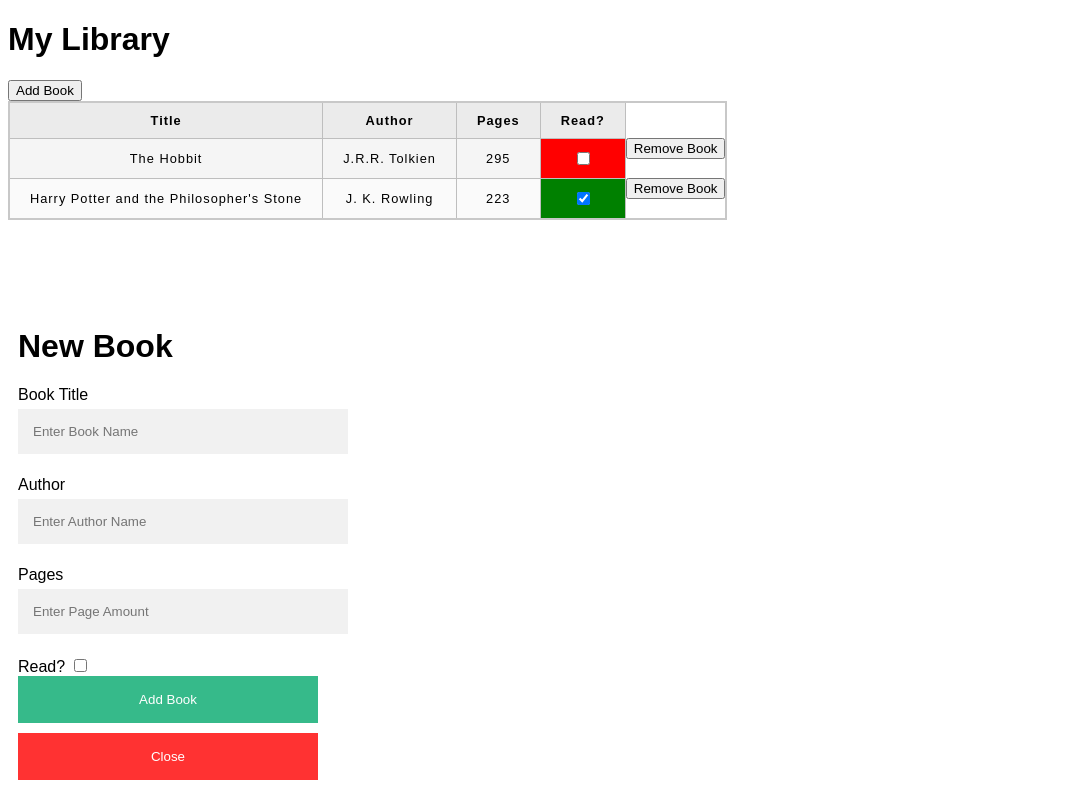
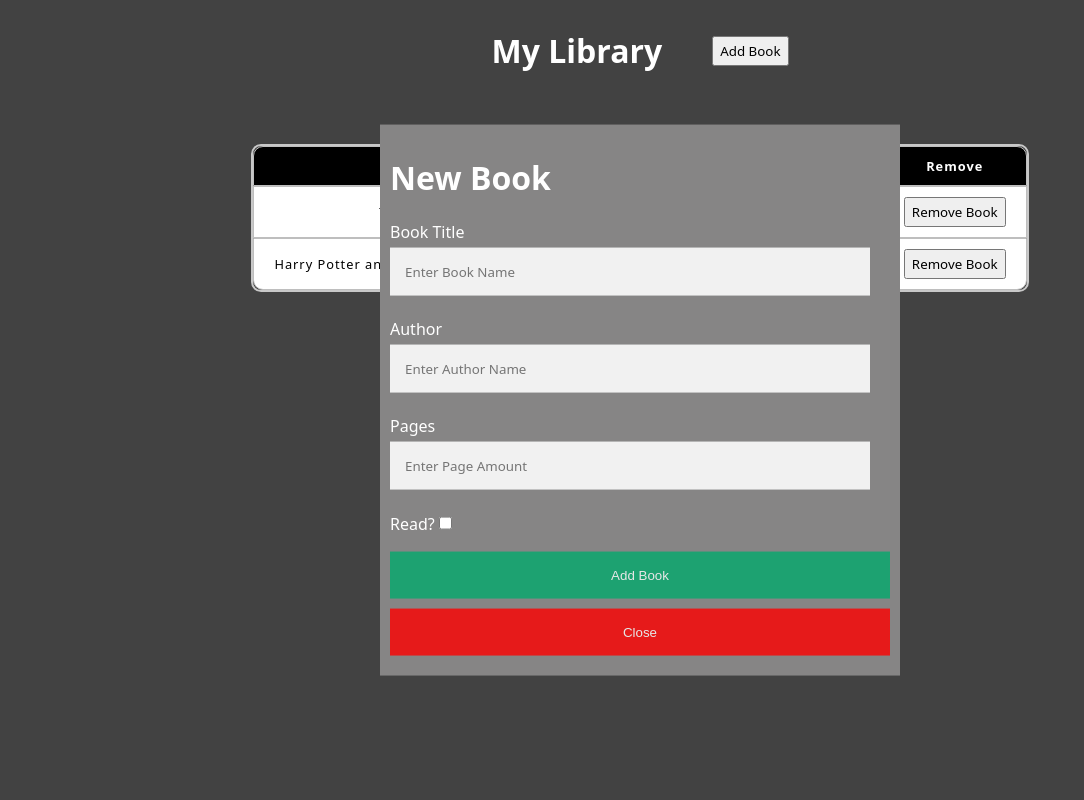
Before and after one commit to Gabefire/library, a website: page index.html in a window 1280 px wide. Both pictures are taken after a click on the button "Add Book". Shown: the whole page, without its empty margins (0-1084 px from the left). Drawn offline with Linux system fonts and the light colour scheme.

Commit message:
added basic styling

```diff
--- a/index.html
+++ b/index.html
@@ -9,8 +9,10 @@
     <script src="script.js" defer></script>
   </head>
   <body>
-    <h1>My Library</h1>
-    <button class="add-book">Add Book</button>
+    <header>
+      <h1>My Library</h1>
+      <button class="add-book">Add Book</button>
+    </header>
     <div class="form-popup" id="myForm">
       <form action="test" class="form-container">
         <h1>New Book</h1>
@@ -59,6 +61,7 @@
           <th>Author</th>
           <th>Pages</th>
           <th>Read?</th>
+          <th>Remove</th>
         </tr>
       </thead>
       <tbody></tbody>
--- a/script.js
+++ b/script.js
@@ -47,11 +47,13 @@ function createTable() {
       }
     }
 
+    data = document.createElement("td");
     index = document.createElement("button");
     index.textContent = "Remove Book";
     index.className = "remove";
     index.setAttribute("id", `button${i}`);
-    row.appendChild(index);
+    data.appendChild(index);
+    row.appendChild(data);
     body.appendChild(row);
   }
   const togglesRead = document.querySelectorAll(".toggle");
--- a/styles.css
+++ b/styles.css
@@ -1,12 +1,53 @@
-html {
-  font-family: sans-serif;
+body {
+  background-color: rgb(66, 66, 66);
+  font-family: system-ui, "Segoe UI", Roboto, Helvetica, Arial, sans-serif,
+    "Apple Color Emoji", "Segoe UI Emoji", "Segoe UI Symbol";
+}
+
+header {
+  display: flex;
+  justify-content: center;
+  gap: 50px;
+  margin-bottom: 50px;
+}
+
+header button {
+  height: 30px;
+  align-self: center;
+  font-family: inherit;
+}
+
+h1 {
+  color: white;
 }
 
 table {
-  border-collapse: collapse;
+  margin: auto;
+  border-radius: 10px;
+  border-spacing: 0;
   border: 2px solid rgb(200, 200, 200);
   letter-spacing: 1px;
   font-size: 0.8rem;
+}
+thead th:first-child {
+  border-top-left-radius: 10px;
+}
+
+thead th:last-child {
+  border-top-right-radius: 10px;
+}
+
+tbody tr:last-child td:first-child {
+  border-bottom-left-radius: 10px;
+}
+
+tbody tr:last-child td:last-child {
+  border-bottom-right-radius: 10px;
+}
+
+tbody tr td:last-child button {
+  font-family: inherit;
+  height: 30px;
 }
 
 td,
@@ -16,19 +57,16 @@ th {
 }
 
 th {
-  background-color: rgb(235, 235, 235);
+  background-color: rgb(0, 0, 0);
+  color: white;
 }
 
 td {
   text-align: center;
 }
 
-tr:nth-child(even) td {
-  background-color: rgb(250, 250, 250);
-}
-
-tr:nth-child(odd) td {
-  background-color: rgb(245, 245, 245);
+tbody tr td {
+  background-color: white;
 }
 
 caption {
@@ -36,37 +74,34 @@ caption {
 }
 
 /* Pop up form */
-.open-button {
-  background-color: #555;
-  color: white;
-  padding: 16px 20px;
-  border: none;
-  cursor: pointer;
-  opacity: 0.8;
-  position: fixed;
-  bottom: 23px;
-  right: 28px;
-  width: 280px;
-}
 
 .form-popup {
   display: none;
   position: fixed;
-  bottom: 0;
+  top: 50%;
+  left: 50%;
+  transform: translate(-50%, -50%);
 }
 
 .form-container {
-  max-width: 300px;
+  max-width: 500px;
   padding: 10px;
-  background-color: white;
+  background-color: rgb(134, 133, 133);
+  color: white;
 }
 
 .form-container input[type="text"] {
-  width: 100%;
+  width: 450px;
   padding: 15px;
   margin: 5px 0 22px 0;
   border: none;
   background: #f1f1f1;
+  font-family: inherit;
+}
+
+.form-container input[type="checkbox"] {
+  padding: 15px;
+  margin: 5px 0 22px 0;
 }
 
 .form-container .btn {
```
